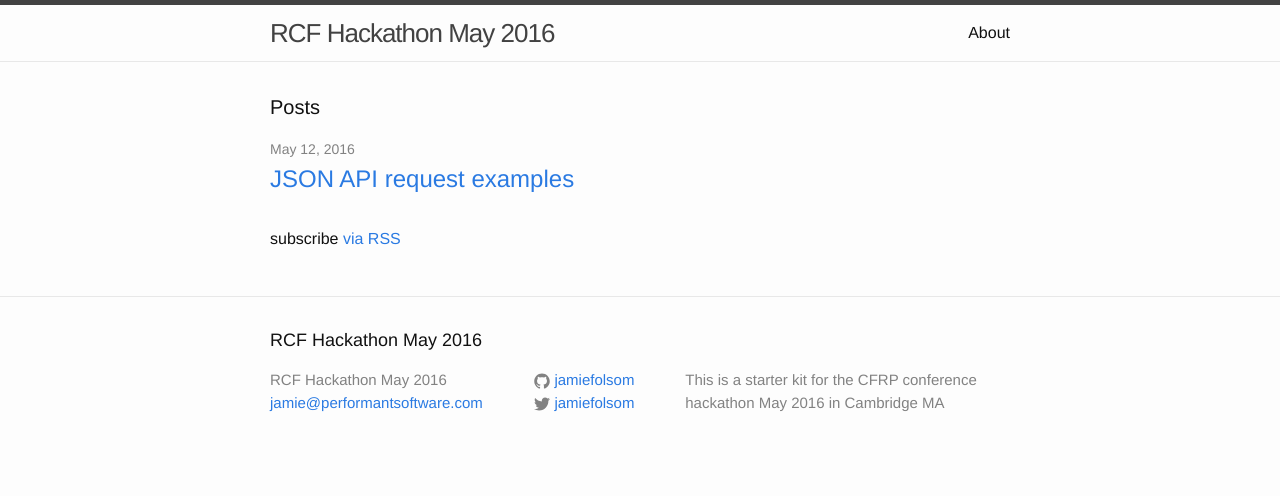
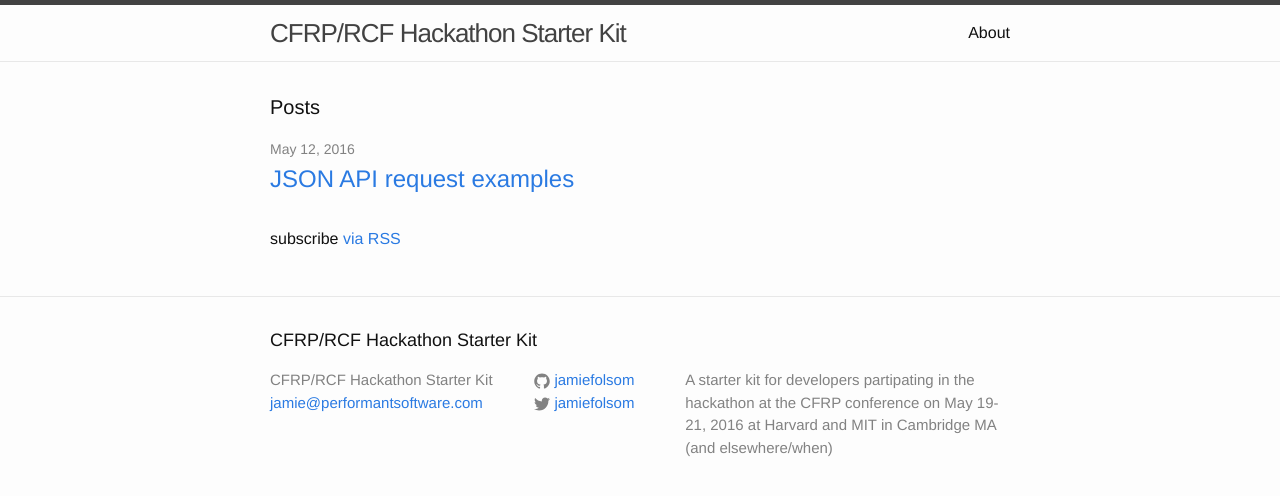
Before and after one commit to mit-history/cfrp-hack, a Jekyll site: the page built from index.html, in a window 1280 px wide. Shown: the top 496 px of the page. Built offline with Jekyll 4.4.1, drawn with Linux system fonts in a browser that asks for light colours.

Commit message:
Update basic info in config.

```diff
--- a/_config.yml
+++ b/_config.yml
@@ -6,11 +6,13 @@
 # 'jekyll serve'. If you change this file, please restart the server process.
 
 # Site settings
-title: RCF Hackathon May 2016
+title: CFRP/RCF Hackathon Starter Kit
 email: jamie@performantsoftware.com
 description: > # this means to ignore newlines until "baseurl:"
-  This is a starter kit for the CFRP conference hackathon
-  May 2016 in Cambridge MA
+  A starter kit for developers partipating in
+  the hackathon at the CFRP conference on
+  May 19-21, 2016 at Harvard and MIT in
+  Cambridge MA (and elsewhere/when)
 baseurl: "" # the subpath of your site, e.g. /blog
 url: "http://jamiefolsom.com" # the base hostname & protocol for your site
 twitter_username: jamiefolsom
```
